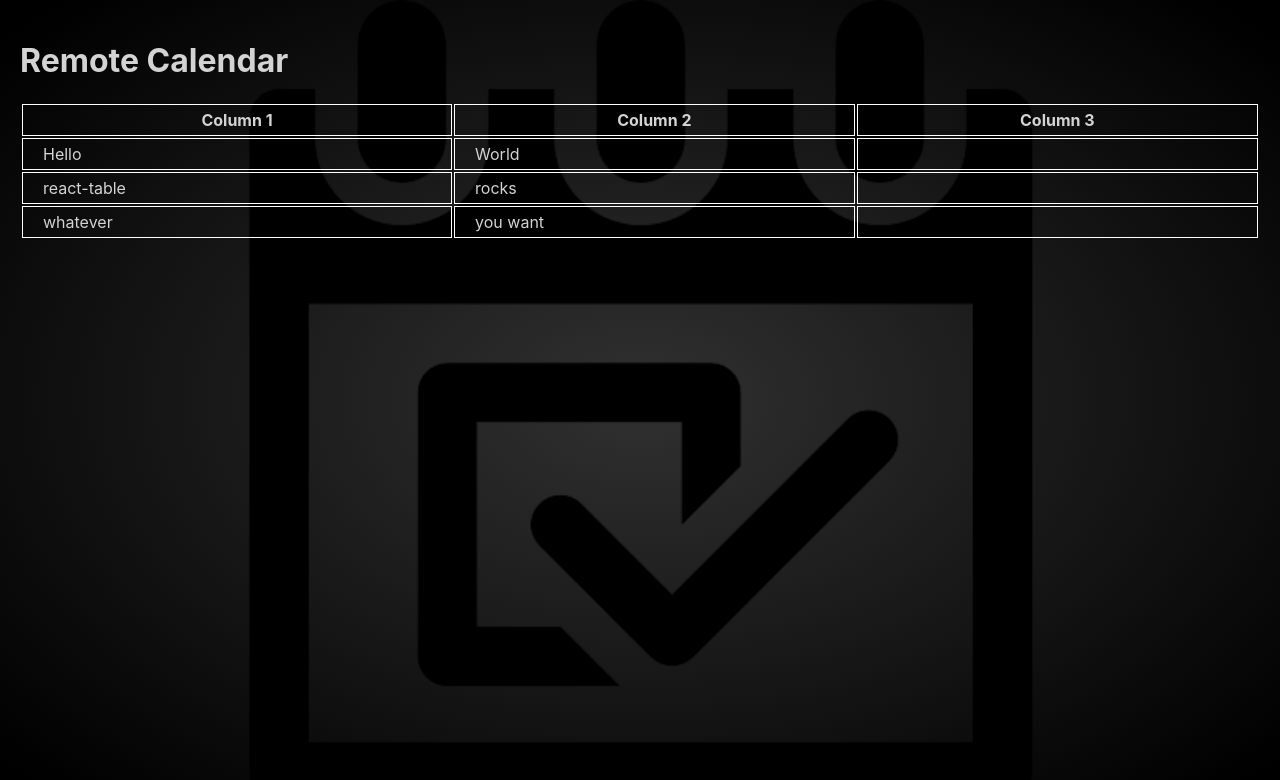
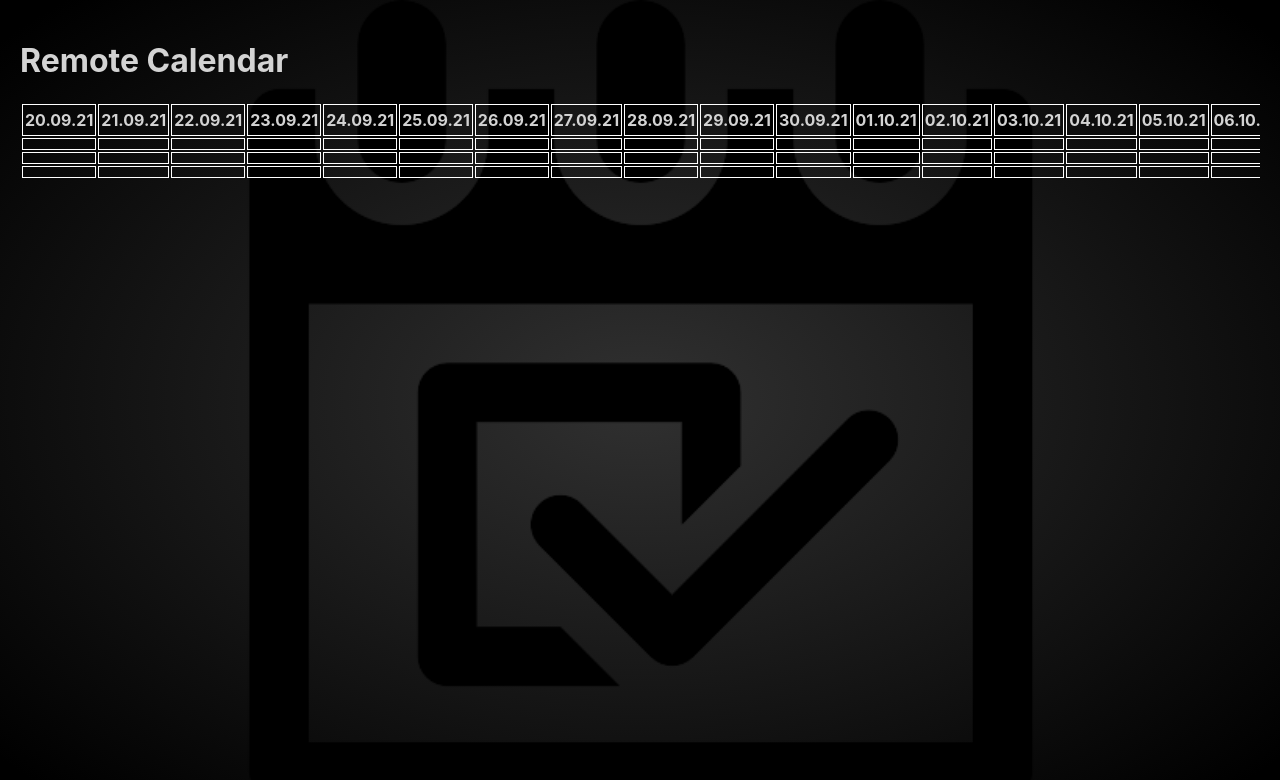
Before and after one commit to SDen4/remote_calendar, a React (Create React App) app: page / in a window 1280 px wide. Shown: the top 780 px of the page. Built offline with nearby package versions, Linux system fonts and the light colour scheme.

Commit message:
dateGenerator

```diff
--- a/src/components/Calendar/Calendar.module.css
+++ b/src/components/Calendar/Calendar.module.css
@@ -4,11 +4,11 @@
 
 .tableHeader {
   border: 1px solid #fff;
-  padding: 5px 20px;
+  padding: 5px 2px;
 }
 
 .tableCell {
   background-color: transparent;
   border: 1px solid #fff;
-  padding: 5px 20px;
+  padding: 5px 2px;
 }
--- a/src/components/Calendar/assets/columns.ts
+++ b/src/components/Calendar/assets/columns.ts
@@ -2,25 +2,25 @@ import { dateFormatter } from '../../../utils/dateFormatter';
 
 const dateGenerator: any = () => {
   const currentDate = new Date();
-  console.log(currentDate);
-  console.log(dateFormatter(currentDate));
+  const datesRange: any[] = [];
+  const datesLength = 100; // days in initial range
+
+  for (let i = 0; i < datesLength; i++) {
+    datesRange.push(
+      dateFormatter(new Date(currentDate.getTime() + 86400000 * i)),
+    );
+  }
+
+  return datesRange;
 };
 
-dateGenerator();
+const datesRange = dateGenerator();
 
-const columns: any = [
-  {
-    Header: 'Column 1',
-    accessor: 'col1',
-  },
-  {
-    Header: 'Column 2',
-    accessor: 'col2',
-  },
-  {
-    Header: 'Column 3',
-    accessor: 'col3',
-  },
-];
+const columns: any = datesRange.map((el: string) => {
+  return {
+    Header: el,
+    accessor: el,
+  };
+});
 
 export default columns;
--- a/src/views/Root/Root.module.css
+++ b/src/views/Root/Root.module.css
@@ -17,3 +17,7 @@
   display: flex;
   width: 100%;
 }
+
+.calendar_wrapper {
+  overflow-x: scroll;
+}
--- a/src/views/Root/Root.tsx
+++ b/src/views/Root/Root.tsx
@@ -1,4 +1,6 @@
 import React from 'react';
+import clsx from 'clsx';
+
 import Calendar from '../../components/Calendar';
 
 import styles from './Root.module.css';
@@ -10,7 +12,9 @@ const Root: React.FC = () => {
         <h1>Remote Calendar</h1>
       </header>
 
-      <section className={styles.section_wrapper}>
+      <section
+        className={clsx(styles.section_wrapper, styles.calendar_wrapper)}
+      >
         <Calendar />
       </section>
     </div>
```
